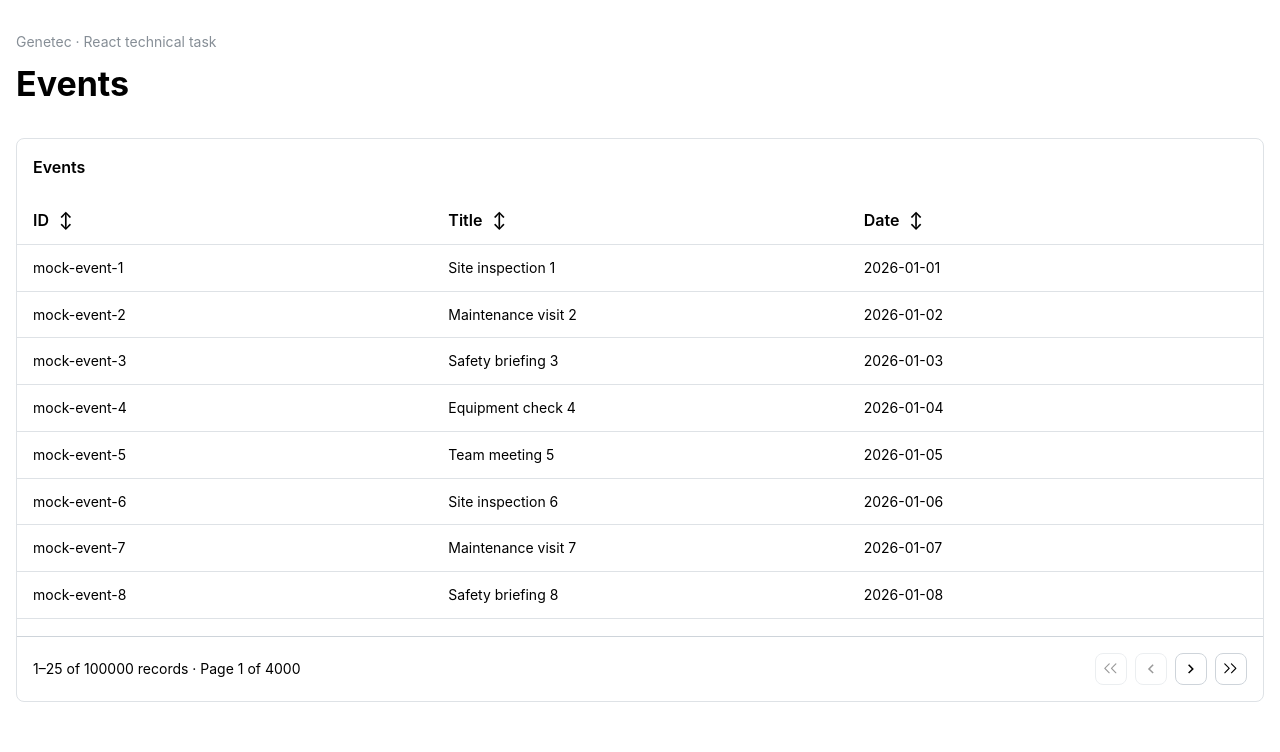
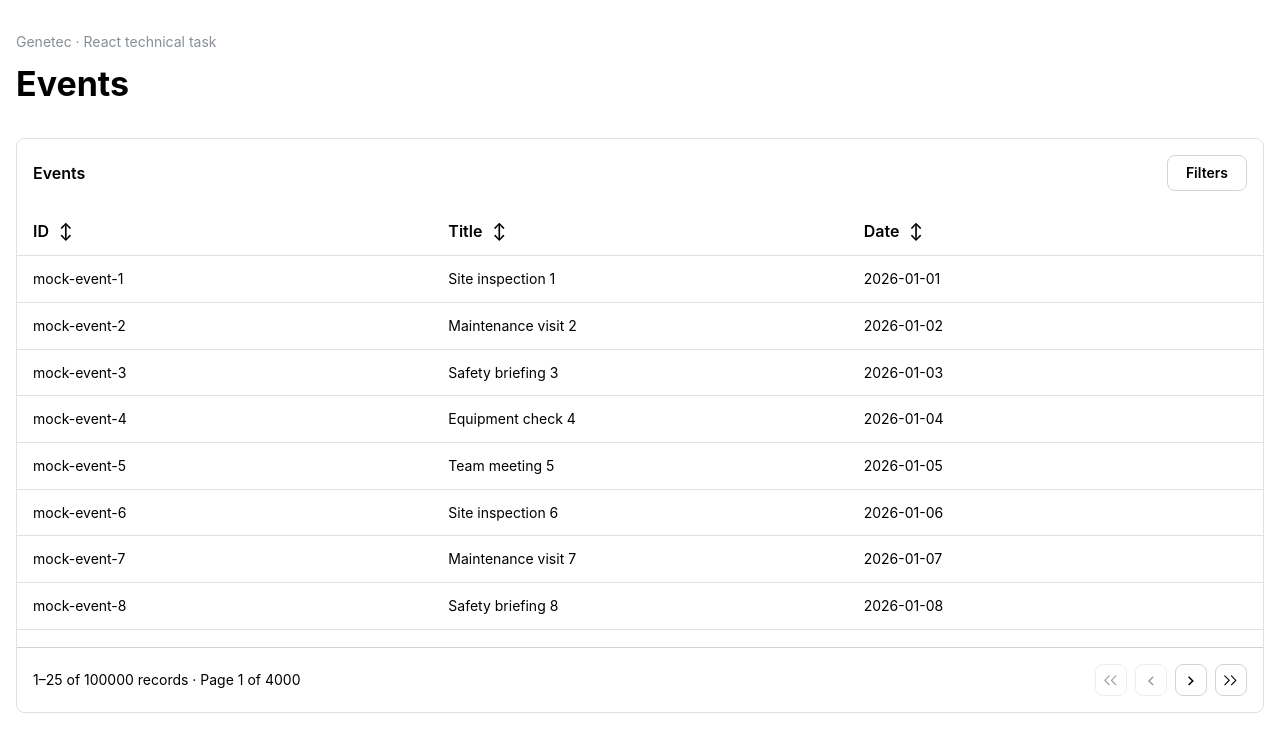
Before and after one commit to AnastasievD/genetec-react, a React (Vite) app: page / in a window 1280 px wide. Shown: the top 752 px of the page. Built offline with nearby package versions, Linux system fonts and the light colour scheme.

Commit message:
feat(data-grid): add column filters in a drawer

```diff
--- a/src/components/data-grid/DataGrid.tsx
+++ b/src/components/data-grid/DataGrid.tsx
@@ -1,8 +1,12 @@
 import { useId } from 'react'
-import { Flex, Group, Pagination, Paper, Table, Text, UnstyledButton } from '@mantine/core'
+import { Badge, Button, Drawer, Flex, Group, Pagination, Paper, Stack, Table, Text, TextInput, UnstyledButton } from '@mantine/core'
+import { useDisclosure } from '@mantine/hooks'
 import {
+  columnFilteringFeature,
+  createFilteredRowModel,
   createPaginatedRowModel,
   createSortedRowModel,
+  filterFn_includesString,
   rowPaginationFeature,
   rowSortingFeature,
   sortFn_alphanumeric,
@@ -13,9 +17,12 @@ import {
 import type { ColumnDef, RowData } from '@tanstack/react-table'
 
 const features = tableFeatures({
+  columnFilteringFeature,
   rowSortingFeature,
   rowPaginationFeature,
+  filterFns: { includesString: filterFn_includesString },
   sortFns: { alphanumeric: sortFn_alphanumeric, text: sortFn_text },
+  filteredRowModel: createFilteredRowModel(),
   sortedRowModel: createSortedRowModel(),
   paginatedRowModel: createPaginatedRowModel(),
 })
@@ -38,11 +45,13 @@ export function DataGrid<T extends RowData>({
   initialPageSize = 25,
 }: DataGridProps<T>) {
   const captionId = useId()
+  const [filtersOpened, { open: openFilters, close: closeFilters }] = useDisclosure(false)
   const table = useTable({
     features,
     data: rows,
     columns,
     getRowId,
+    defaultColumn: { filterFn: 'includesString' },
     enableMultiSort: false,
     enableSortingRemoval: true,
     sortDescFirst: false,
@@ -53,12 +62,68 @@ export function DataGrid<T extends RowData>({
   const rowCount = table.getRowCount()
   const pageCount = Math.max(1, table.getPageCount())
   const start = pageIndex * pageSize
+  const filterColumns = table.getAllLeafColumns().filter(column => column.getCanFilter())
+  const activeFilterCount = table.state.columnFilters.length
 
   return (
     <Paper withBorder radius="md" style={{ overflow: 'hidden' }}>
-      <Text component="h2" id={captionId} size="md" fw={600} m={0} p="md">
-        {caption}
-      </Text>
+      <Group justify="space-between" p="md">
+        <Text component="h2" id={captionId} size="md" fw={600} m={0}>
+          {caption}
+        </Text>
+        {filterColumns.length > 0 && (
+          <Button
+            variant="default"
+            size="sm"
+            onClick={openFilters}
+            aria-haspopup="dialog"
+            aria-expanded={filtersOpened}
+            rightSection={activeFilterCount > 0 ? <Badge size="sm" circle>{activeFilterCount}</Badge> : undefined}
+          >
+            Filters
+          </Button>
+        )}
+      </Group>
+      {filterColumns.length > 0 && (
+        <Drawer
+          opened={filtersOpened}
+          onClose={closeFilters}
+          position="right"
+          title={`${caption} filters`}
+          closeButtonProps={{ 'aria-label': 'Close filters' }}
+        >
+          <Stack>
+            {filterColumns.map(column => {
+              const label = typeof column.columnDef.header === 'string'
+                ? column.columnDef.header
+                : column.id
+
+              return (
+                <TextInput
+                  key={column.id}
+                  label={label}
+                  placeholder={`Filter ${label}`}
+                  value={String(column.getFilterValue() ?? '')}
+                  onChange={event => column.setFilterValue(event.currentTarget.value)}
+                />
+              )
+            })}
+            <Text size="sm" c="dimmed" role="status">
+              {rowCount} of {rows.length} records match.
+            </Text>
+            <Group grow>
+              <Button
+                variant="default"
+                disabled={activeFilterCount === 0}
+                onClick={() => table.resetColumnFilters()}
+              >
+                Clear filters
+              </Button>
+              <Button onClick={closeFilters}>Done</Button>
+            </Group>
+          </Stack>
+        </Drawer>
+      )}
       <Table.ScrollContainer minWidth={600} maxHeight="min(55vh, 32rem)" type="native">
         <Table
           aria-labelledby={captionId}
@@ -99,7 +164,9 @@ export function DataGrid<T extends RowData>({
           <Table.Tbody>
             {visibleRows.length === 0 ? (
               <Table.Tr>
-                <Table.Td colSpan={table.getAllLeafColumns().length}>No records to display.</Table.Td>
+                <Table.Td colSpan={table.getAllLeafColumns().length}>
+                  {rows.length === 0 ? 'No records to display.' : 'No matching records.'}
+                </Table.Td>
               </Table.Tr>
             ) : visibleRows.map(row => (
               <Table.Tr key={row.id}>
```
Also changed, not shown: 1 other file (tests, documents, lock files or other folders).
